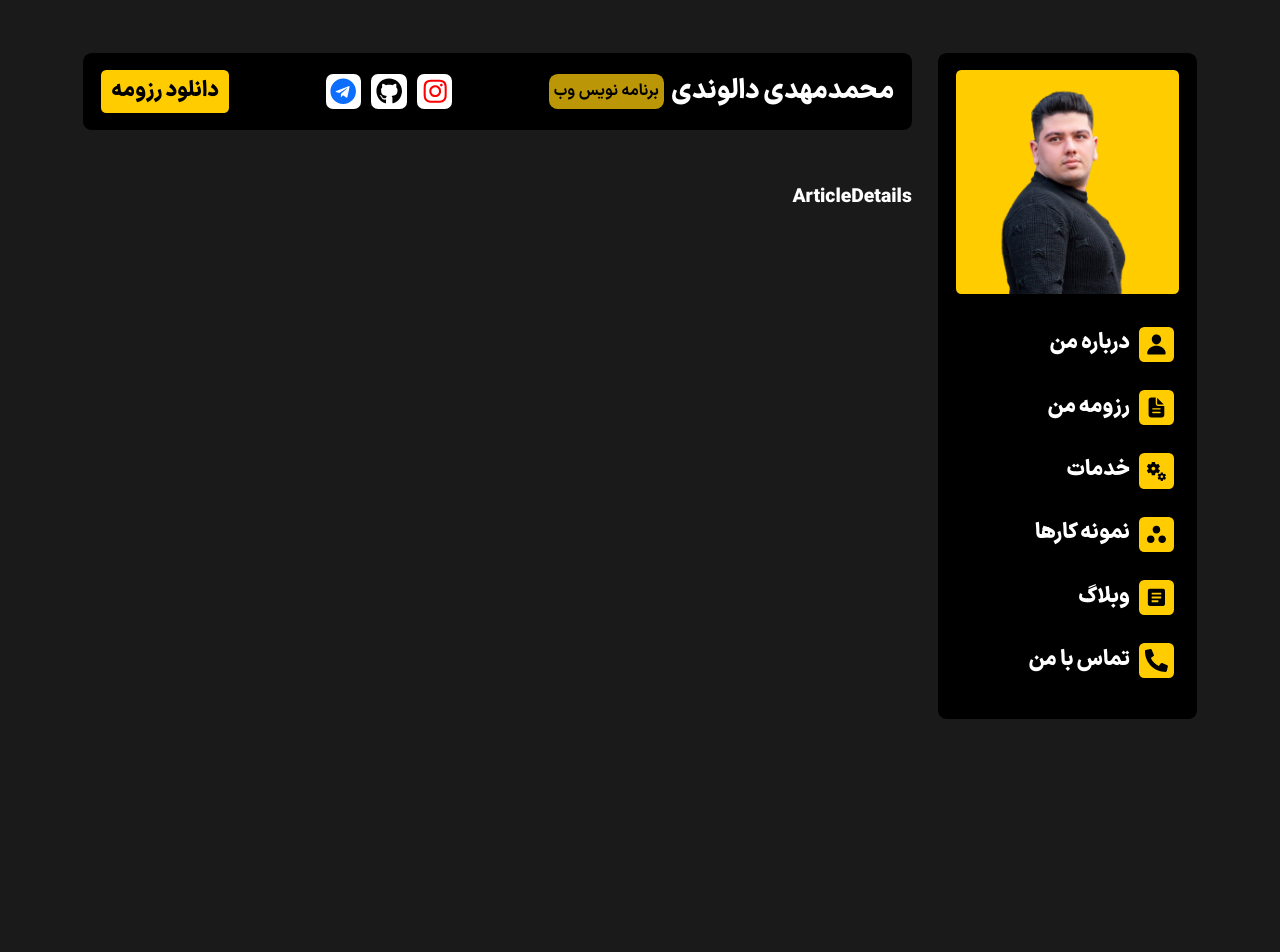
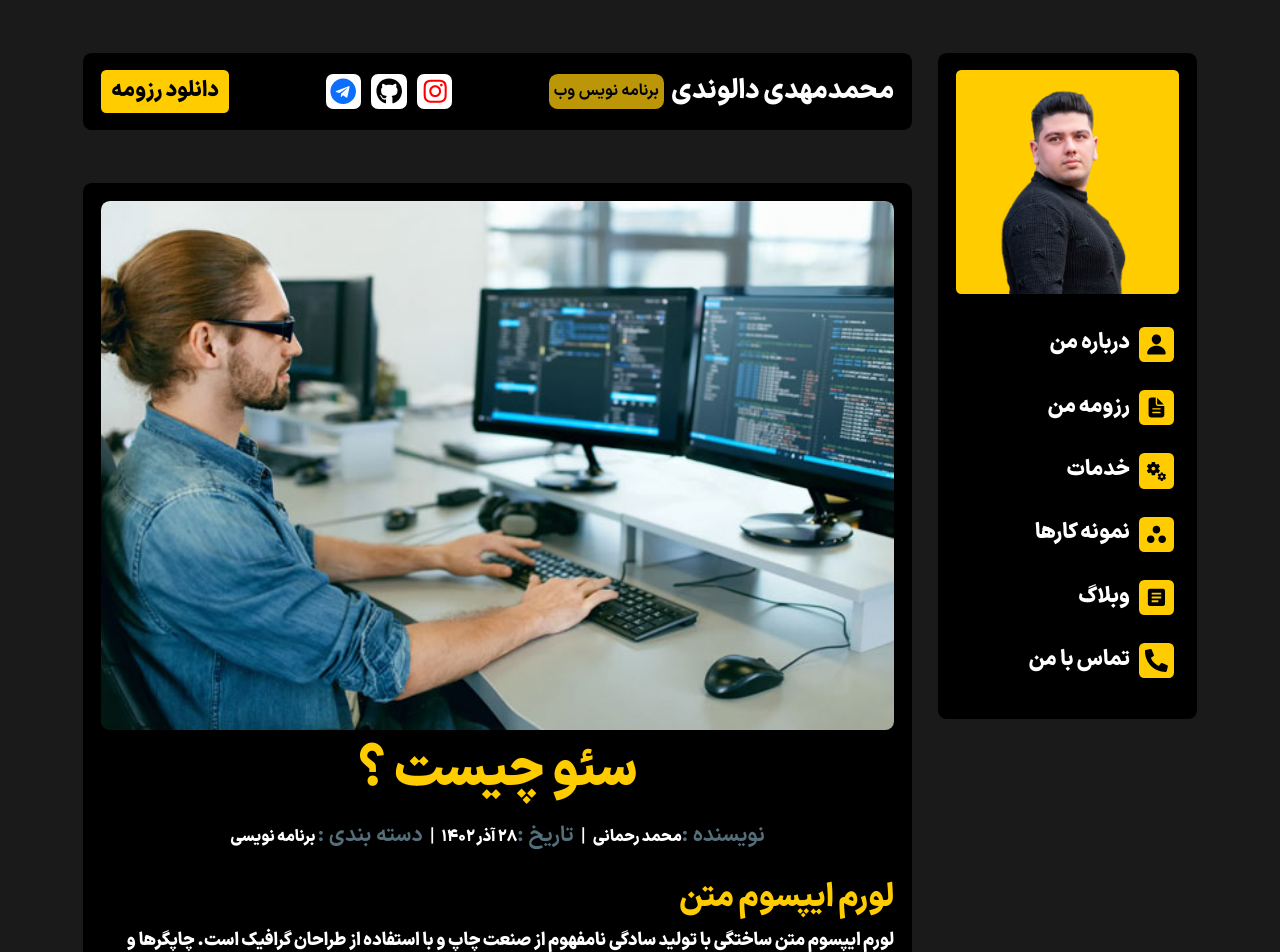
Before and after one commit to mohammadmehdidalvandii/mhmdmehdidal, a React (Vite) app: page /Article-d in a window 1280 px wide. Shown: the top 952 px of the page. Before the commit the page ends 800 px from the top, so only its background shows below. Built offline with nearby package versions, Linux system fonts and the light colour scheme.

Commit message:
create section articleDetails

```diff
--- /dev/null
+++ b/src/Components/Template/articleDetail/ArticleDe.css
@@ -0,0 +1,60 @@
+.articleDe{
+    display: block;
+    width: 100%;
+}
+.articleDe_info{
+    display: block;
+    width: 100%;
+    margin: 0 auto;
+    text-align: center;
+}
+.articleDe_info_img{
+    width: 100%;
+    border-radius: 0.5rem;
+}
+.articleDe_info_content{
+    display: block;
+}
+.articleDe_info_title{
+    font-family: var(--font-black);
+    font-size: 3rem;
+    font-weight: bolder;
+    color: var(--color-yellow-1);
+}
+.articleDe_info_items{
+    display: flex;
+    align-items: center;
+    justify-content: center;
+    flex-wrap: wrap;
+    margin-top: 1rem;
+}
+.articleDe_info_item{
+    margin: 0 0.4rem;
+}
+.articleDe_info_item_title{
+    font-family: var(--font-bold);
+    font-size: 1.2rem;
+    color: var(--color-bg-2);
+}
+.articleDe_info_item_text{
+    font-size: 0.9rem;
+}
+.articleDe_content{
+    display: block;
+    width: 100%;
+    margin-bottom: 1rem;
+}
+.articleDe_content_title{
+    font-family: var(--font-black);
+    font-size: 1.8rem;
+    font-weight: bolder;
+    color: var(--color-yellow-1);
+}
+.articleDe_content_desc{
+    display: block;
+    width: 100%;
+    margin-top: 0.6rem;
+    font-size: 1rem;
+    font-weight: 700;
+    line-height: 1.6;
+}
--- /dev/null
+++ b/src/Components/Template/articleDetail/ArticleDe.jsx
@@ -0,0 +1,52 @@
+import './ArticleDe.css'
+
+function ArticleDe() {
+  return (
+    <section className="articleDe">
+        <div className="row">
+           <div className="col-12">
+                <div className="articleDe_info">
+                    <img src="/assets/images/blog.jpg" alt="" className="articleDe_info_img" />
+                    <div className="articleDe_info_content">
+                        <h5 className="articleDe_info_title">سئو چیست ؟</h5>
+                        <ul className="articleDe_info_items">
+                            <li className="articleDe_info_item">
+                                <span className="articleDe_info_item_title">نویسنده :</span>
+                                <span className="articleDe_info_item_text">محمد رحمانی</span>
+                            </li>
+                            |
+                            <li className="articleDe_info_item">
+                                <span className="articleDe_info_item_title">تاریخ :</span>
+                                <span className="articleDe_info_item_text">۲۸ آذر ۱۴۰۲ </span>
+                            </li>
+                            |
+                            <li className="articleDe_info_item">
+                                <span className="articleDe_info_item_title">دسته بندی :</span>
+                                <span className="articleDe_info_item_text"> برنامه نویسی</span>
+                            </li>
+                        </ul>
+                    </div>
+                </div>
+            </div>
+        </div>
+        <div className="row mt-4">
+            <div className="col-12">
+                <div className="articleDe_content">
+                    <h6 className="articleDe_content_title">لورم ایپسوم متن</h6>
+                    <p className="articleDe_content_desc">لورم ایپسوم متن ساختگی با تولید سادگی نامفهوم از صنعت چاپ و با استفاده از طراحان گرافیک است. چاپگرها و متون بلکه روزنامه و مجله در ستون و سطرآنچنان که لازم است و برای شرایط فعلی تکنولوژی مورد نیاز و کاربردهای متنوع با هدف بهبود ابزارهای کاربردی می باشد. کتابهای زیادی در شصت و سه درصد گذشته، حال و آینده شناخت فراوان جامعه و متخصصان را می طلبد تا با نرم افزارها شناخت بیشتری را برای طراحان رایانه ای علی الخصوص طراحان خلاقی و فرهنگ پیشرو در زبان فارسی ایجاد کرد. در این صورت می توان امید داشت که تمام و دشواری موجود در ارائه راهکارها و شرایط سخت تایپ به پایان رسد وزمان مورد نیاز شامل حروفچینی دستاوردهای اصلی و جوابگوی سوالات پیوسته اهل دنیای موجود طراحی اساسا مورد استفاده قرار گیرد.</p>
+                </div>
+                <div className="articleDe_content">
+                    <h6 className="articleDe_content_title">لورم ایپسوم متن</h6>
+                    <p className="articleDe_content_desc">لورم ایپسوم متن ساختگی با تولید سادگی نامفهوم از صنعت چاپ و با استفاده از طراحان گرافیک است. چاپگرها و متون بلکه روزنامه و مجله در ستون و سطرآنچنان که لازم است و برای شرایط فعلی تکنولوژی مورد نیاز و کاربردهای متنوع با هدف بهبود ابزارهای کاربردی می باشد. کتابهای زیادی در شصت و سه درصد گذشته، حال و آینده شناخت فراوان جامعه و متخصصان را می طلبد تا با نرم افزارها شناخت بیشتری را برای طراحان رایانه ای علی الخصوص طراحان خلاقی و فرهنگ پیشرو در زبان فارسی ایجاد کرد. در این صورت می توان امید داشت که تمام و دشواری موجود در ارائه راهکارها و شرایط سخت تایپ به پایان رسد وزمان مورد نیاز شامل حروفچینی دستاوردهای اصلی و جوابگوی سوالات پیوسته اهل دنیای موجود طراحی اساسا مورد استفاده قرار گیرد.</p>
+                </div>
+                <div className="articleDe_content">
+                    <h6 className="articleDe_content_title">لورم ایپسوم متن</h6>
+                    <p className="articleDe_content_desc">لورم ایپسوم متن ساختگی با تولید سادگی نامفهوم از صنعت چاپ و با استفاده از طراحان گرافیک است. چاپگرها و متون بلکه روزنامه و مجله در ستون و سطرآنچنان که لازم است و برای شرایط فعلی تکنولوژی مورد نیاز و کاربردهای متنوع با هدف بهبود ابزارهای کاربردی می باشد. کتابهای زیادی در شصت و سه درصد گذشته، حال و آینده شناخت فراوان جامعه و متخصصان را می طلبد تا با نرم افزارها شناخت بیشتری را برای طراحان رایانه ای علی الخصوص طراحان خلاقی و فرهنگ پیشرو در زبان فارسی ایجاد کرد. در این صورت می توان امید داشت که تمام و دشواری موجود در ارائه راهکارها و شرایط سخت تایپ به پایان رسد وزمان مورد نیاز شامل حروفچینی دستاوردهای اصلی و جوابگوی سوالات پیوسته اهل دنیای موجود طراحی اساسا مورد استفاده قرار گیرد.</p>
+                </div>
+            </div>
+        </div>
+    </section>
+  )
+}
+
+export default ArticleDe
--- a/src/Page/ArticleDetails/ArticleDetails.jsx
+++ b/src/Page/ArticleDetails/ArticleDetails.jsx
@@ -1,8 +1,10 @@
-
+import ArticleDe from "../../Components/Template/articleDetail/ArticleDe"
 
 function ArticleDetails() {
   return (
-    <div>ArticleDetails</div>
+   <section className="bg_back">
+    <ArticleDe/>
+   </section>
   )
 }
 
```
